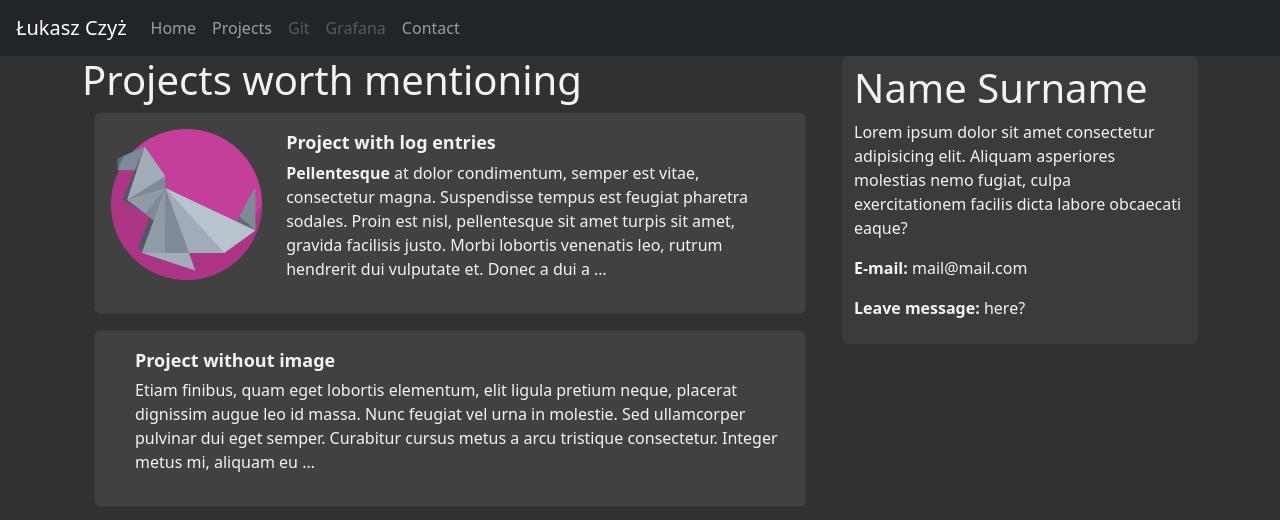
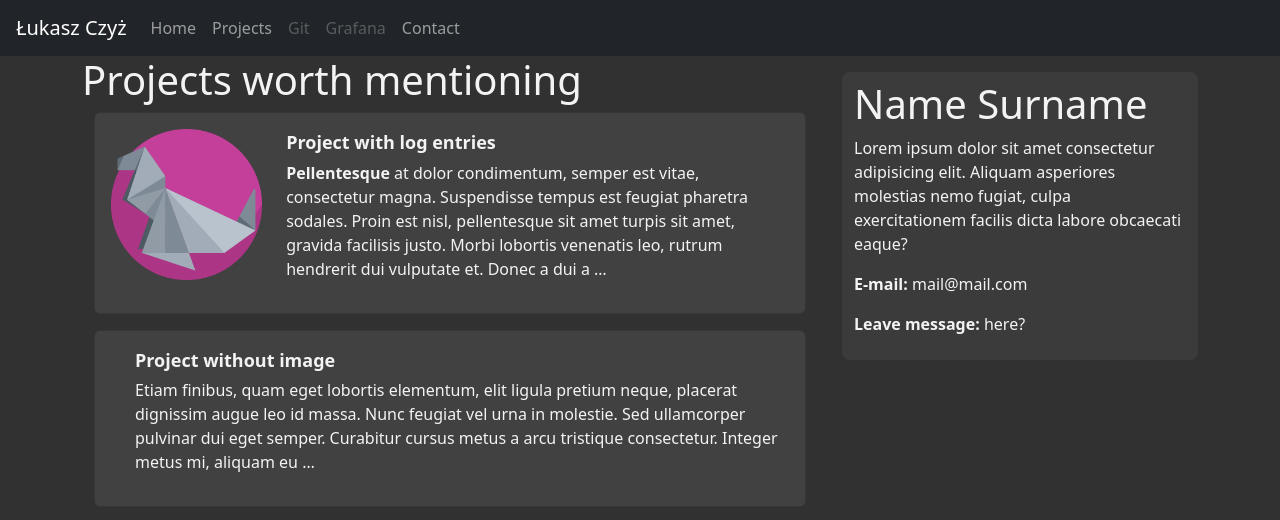
Before and after one commit to czyzlukasz/lukaszczyzdotcom, a Django app: page / in a window 1280 px wide. Shown: the top 520 px of the page. Run offline with Django 4.2, Linux system fonts and the light colour scheme; data comes from the database, SQL or seed files in the repository; some libraries are stand-ins or nearby versions.

Commit message:
Added project list-like padding to about section

```diff
--- a/landing_page/templates/landing_page/blank_landing_page.html
+++ b/landing_page/templates/landing_page/blank_landing_page.html
@@ -20,7 +20,7 @@
                     {% block content %}
                     {% endblock %}
                 </div>
-                <div class="col-xxl-3 col-lg-4 col-md-12">
+                <div class="col-xxl-3 col-lg-4 col-md-12 mt-3">
                     {% block about %}
                     {% include 'landing_page/about.html' %}
                     {% endblock %}
--- a/lukaszczyzdotcom/settings.py
+++ b/lukaszczyzdotcom/settings.py
@@ -26,7 +26,7 @@ MEDIA_ROOT= BASE_DIR / MEDIA_URL
 SECRET_KEY = os.environ.get('SECRET_KEY')
 
 # SECURITY WARNING: don't run with debug turned on in production!
-DEBUG = False
+DEBUG = True
 
 if DEBUG:
     ALLOWED_HOSTS = ["localhost"]
```
